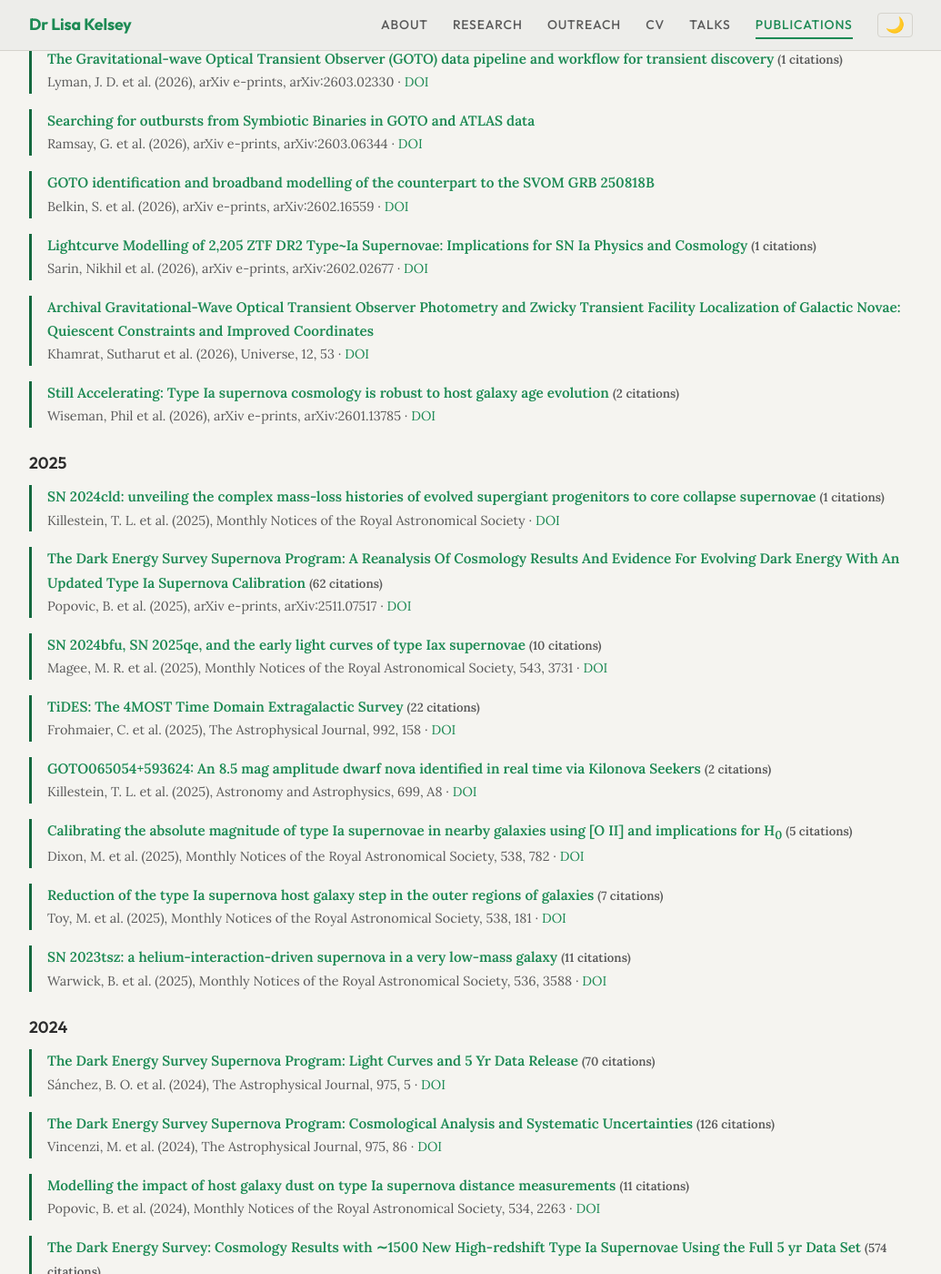
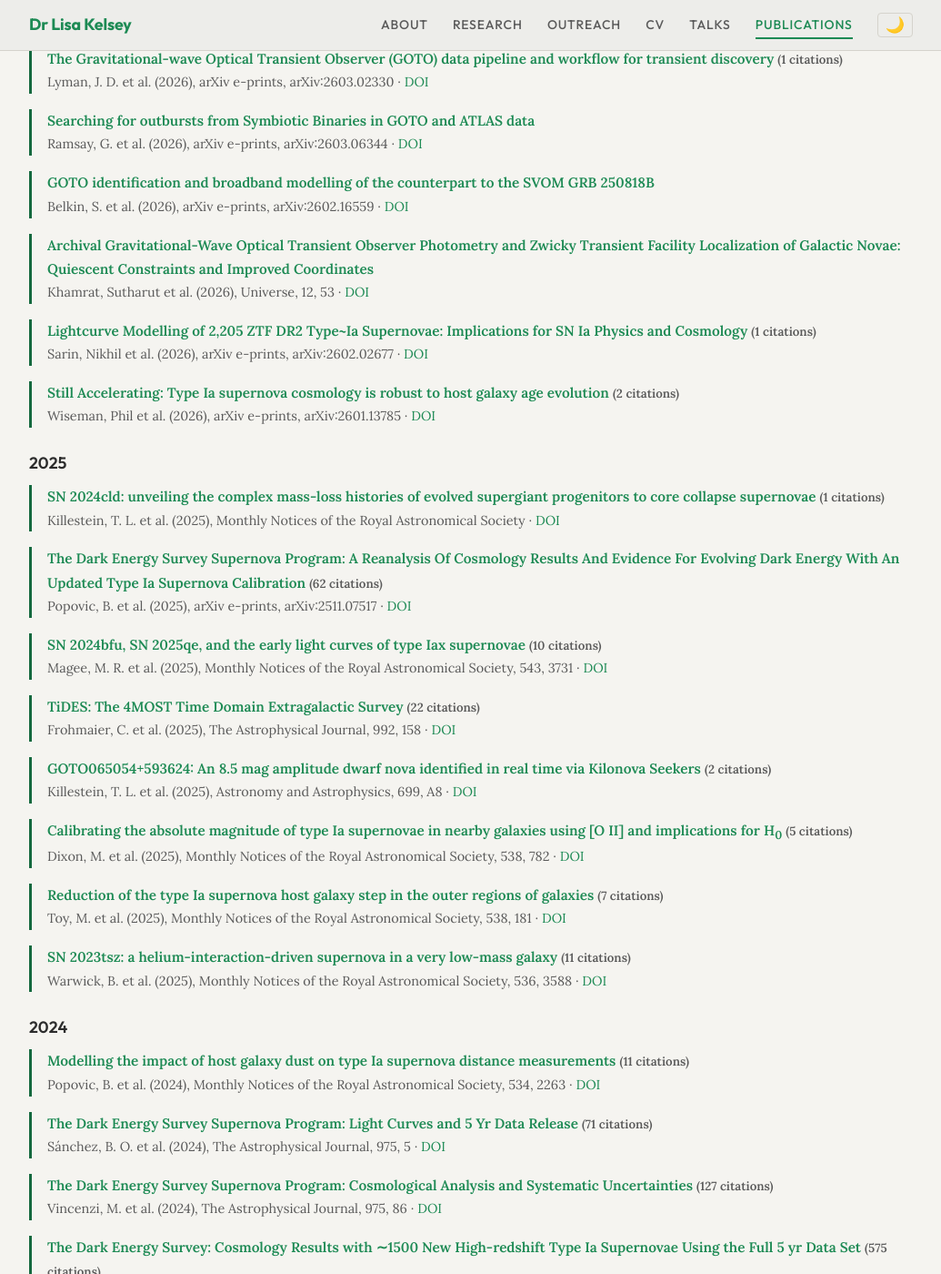
Before and after one commit to LKelsey/LKelsey.github.io, a Jekyll site: the page built from publications.md, in a window 1280 px wide and 1400 px high, scrolled down 778 px. Shown: the whole window at 91% size, without its empty margins (122-1157 px from the left). Built offline with Jekyll 4.4.1, drawn with Linux system fonts in a browser that asks for light colours; part of the change alters nothing that is shown; some of the changed text lies outside the part shown.

Commit message:
Auto-update publications from ADS

```diff
--- a/_data/publications.yml
+++ b/_data/publications.yml
@@ -1,4 +1,4 @@
-# Auto-generated from ADS library on 2026-04-09 07:14 UTC
+# Auto-generated from ADS library on 2026-04-10 07:18 UTC
 # Do not edit manually
 
 first_author:
@@ -70,6 +70,14 @@ coauthor:
       bibcode: "2026arXiv260216559B"
       citations: 0
       doi: https://doi.org/10.48550/arXiv.2602.16559
+    - title: "Archival Gravitational-Wave Optical Transient Observer Photometry and Zwicky Transient Facility Localization of Galactic Novae: Quiescent Constraints and Improved Coordinates"
+      authors: "Khamrat, Sutharut et al."
+      year: 2026
+      journal: "Universe, 12, 53"
+      url: https://ui.adsabs.harvard.edu/abs/2026Univ...12...53K/abstract
+      bibcode: "2026Univ...12...53K"
+      citations: 0
+      doi: https://doi.org/10.3390/universe12020053
     - title: "Lightcurve Modelling of 2,205 ZTF DR2 Type~Ia Supernovae: Implications for SN Ia Physics and Cosmology"
       authors: "Sarin, Nikhil et al."
       year: 2026
@@ -78,14 +86,6 @@ coauthor:
       bibcode: "2026arXiv260202677S"
       citations: 1
       doi: https://doi.org/10.48550/arXiv.2602.02677
-    - title: "Archival Gravitational-Wave Optical Transient Observer Photometry and Zwicky Transient Facility Localization of Galactic Novae: Quiescent Constraints and Improved Coordinates"
-      authors: "Khamrat, Sutharut et al."
-      year: 2026
-      journal: "Universe, 12, 53"
-      url: https://ui.adsabs.harvard.edu/abs/2026Univ...12...53K/abstract
-      bibcode: "2026Univ...12...53K"
-      citations: 0
-      doi: https://doi.org/10.3390/universe12020053
     - title: "Still Accelerating: Type Ia supernova cosmology is robust to host galaxy age evolution"
       authors: "Wiseman, Phil et al."
       year: 2026
@@ -158,22 +158,6 @@ coauthor:
       bibcode: "2025MNRAS.536.3588W"
       citations: 11
       doi: https://doi.org/10.1093/mnras/stae2784
-    - title: "The Dark Energy Survey Supernova Program: Light Curves and 5 Yr Data Release"
-      authors: "Sánchez, B. O. et al."
-      year: 2024
-      journal: "The Astrophysical Journal, 975, 5"
-      url: https://ui.adsabs.harvard.edu/abs/2024ApJ...975....5S/abstract
-      bibcode: "2024ApJ...975....5S"
-      citations: 70
-      doi: https://doi.org/10.3847/1538-4357/ad739a
-    - title: "The Dark Energy Survey Supernova Program: Cosmological Analysis and Systematic Uncertainties"
-      authors: "Vincenzi, M. et al."
-      year: 2024
-      journal: "The Astrophysical Journal, 975, 86"
-      url: https://ui.adsabs.harvard.edu/abs/2024ApJ...975...86V/abstract
-      bibcode: "2024ApJ...975...86V"
-      citations: 126
-      doi: https://doi.org/10.3847/1538-4357/ad5e6c
     - title: "Modelling the impact of host galaxy dust on type Ia supernova distance measurements"
       authors: "Popovic, B. et al."
       year: 2024
@@ -182,13 +166,29 @@ coauthor:
       bibcode: "2024MNRAS.534.2263P"
       citations: 11
       doi: https://doi.org/10.1093/mnras/stae2164
+    - title: "The Dark Energy Survey Supernova Program: Light Curves and 5 Yr Data Release"
+      authors: "Sánchez, B. O. et al."
+      year: 2024
+      journal: "The Astrophysical Journal, 975, 5"
+      url: https://ui.adsabs.harvard.edu/abs/2024ApJ...975....5S/abstract
+      bibcode: "2024ApJ...975....5S"
+      citations: 71
+      doi: https://doi.org/10.3847/1538-4357/ad739a
+    - title: "The Dark Energy Survey Supernova Program: Cosmological Analysis and Systematic Uncertainties"
+      authors: "Vincenzi, M. et al."
+      year: 2024
+      journal: "The Astrophysical Journal, 975, 86"
+      url: https://ui.adsabs.harvard.edu/abs/2024ApJ...975...86V/abstract
+      bibcode: "2024ApJ...975...86V"
+      citations: 127
+      doi: https://doi.org/10.3847/1538-4357/ad5e6c
     - title: "The Dark Energy Survey: Cosmology Results with ∼1500 New High-redshift Type Ia Supernovae Using the Full 5 yr Data Set"
       authors: "DES Collaboration et al."
       year: 2024
       journal: "The Astrophysical Journal, 973, L14"
       url: https://ui.adsabs.harvard.edu/abs/2024ApJ...973L..14D/abstract
       bibcode: "2024ApJ...973L..14D"
-      citations: 574
+      citations: 575
       doi: https://doi.org/10.3847/2041-8213/ad6f9f
     - title: "The Gravitational-wave Optical Transient Observer (GOTO)"
       authors: "Dyer, Martin J. et al."
@@ -196,7 +196,7 @@ coauthor:
       journal: "Ground-based and Airborne Telescopes X, 13094, 130941X"
       url: https://ui.adsabs.harvard.edu/abs/2024SPIE13094E..1XD/abstract
       bibcode: "2024SPIE13094E..1XD"
-      citations: 14
+      citations: 15
       doi: https://doi.org/10.1117/12.3018305
     - title: "GERry: A code to optimise the hunt for the electromagnetic counter-parts to gravitational wave events"
       authors: "O'Neill, David et al."
@@ -292,7 +292,7 @@ coauthor:
       journal: "The Astrophysical Journal, 938, 110"
       url: https://ui.adsabs.harvard.edu/abs/2022ApJ...938..110B/abstract
       bibcode: "2022ApJ...938..110B"
-      citations: 1281
+      citations: 1286
       doi: https://doi.org/10.3847/1538-4357/ac8e04
     - title: "A galaxy-driven model of type Ia supernova luminosity variations"
       authors: "Wiseman, P. et al."
```
